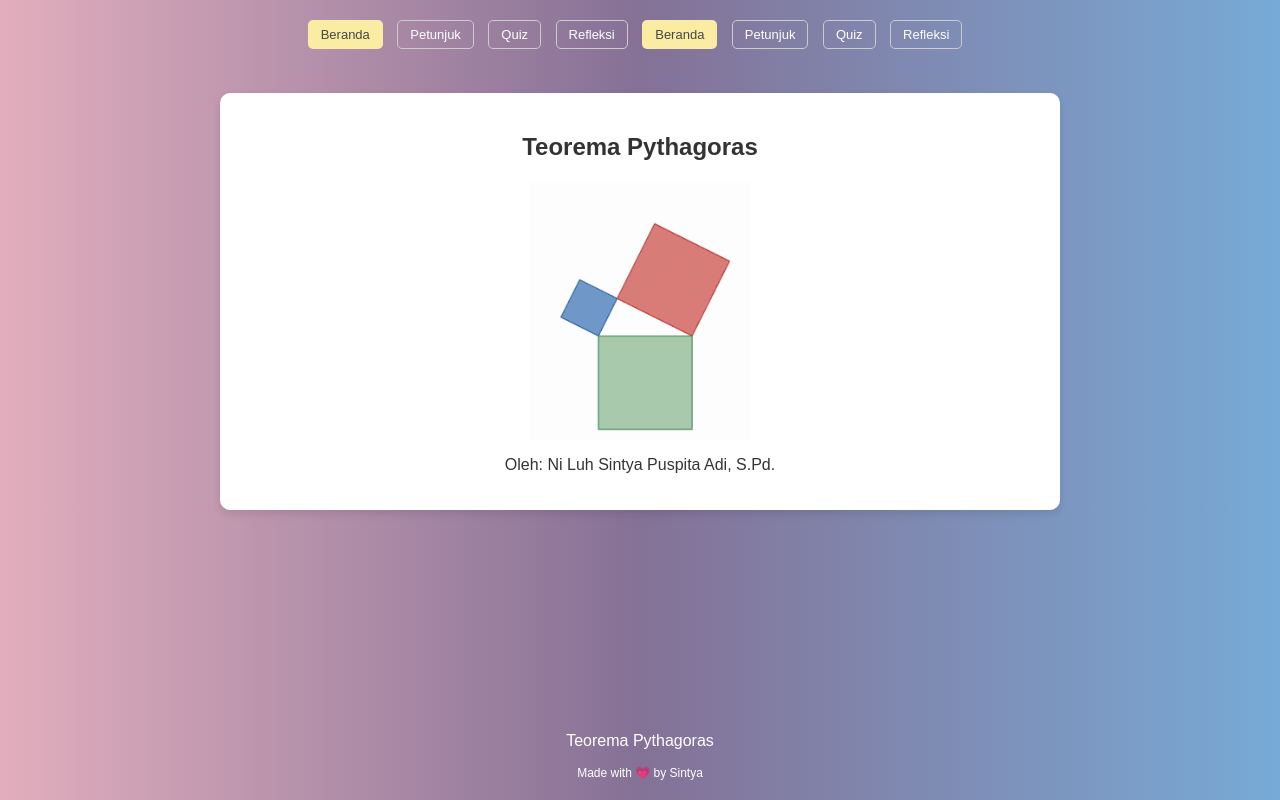
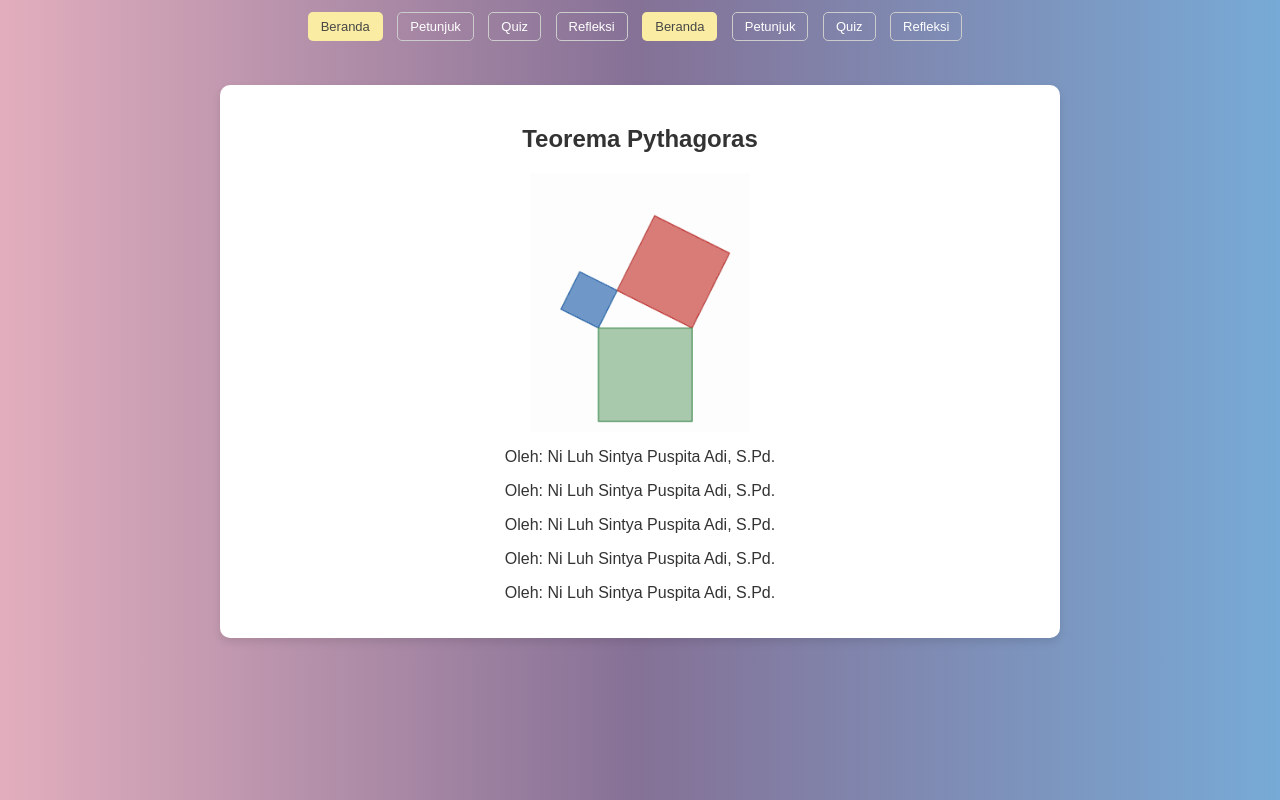
Before and after one commit to Dwipayana270/teoremapythagoras-sintya, a website: page index.html in a window 1280 px wide. Drawn offline with Linux system fonts and the light colour scheme.

Commit message:
removefooter

```diff
--- a/index.html
+++ b/index.html
@@ -26,6 +26,10 @@
         <img src="visual.gif" width="220px" alt="Pythagorean Theorem Diagram" />
       </div>
       <p>Oleh: Ni Luh Sintya Puspita Adi, S.Pd.</p>
+      <p>Oleh: Ni Luh Sintya Puspita Adi, S.Pd.</p>
+      <p>Oleh: Ni Luh Sintya Puspita Adi, S.Pd.</p>
+      <p>Oleh: Ni Luh Sintya Puspita Adi, S.Pd.</p>
+      <p>Oleh: Ni Luh Sintya Puspita Adi, S.Pd.</p>
     </div>
 
     <div id="objectives" class="container content">
@@ -43,8 +47,4 @@
       <p>Refleksi mengenai pemahaman Teorema Pythagoras...</p>
     </div>
   </body>
-  <footer>
-    <p style="font-size: 16px">Teorema Pythagoras</p>
-    <p>Made with 💗 by Sintya</p>
-  </footer>
 </html>
--- a/styles.css
+++ b/styles.css
@@ -5,10 +5,13 @@ body {
   color: #333;
   margin: 0;
   padding: 0;
+  height: 100%;
+  min-height: 100%;
+  padding-bottom: 20px;
 }
 
 .menu {
-  margin-top: 20px;
+  padding-top: 12px;
 }
 
 .menu button {
@@ -67,11 +70,6 @@ img {
 }
 
 footer {
-  position: absolute;
-  bottom: 0;
-  left: 50%;
-  transform: translate(-50%, 0);
-  color: rgb(255, 255, 255);
-  font-size: 12px;
-  margin-bottom: 8px;
+  position:fixed;
+    bottom:0;
 }
```
